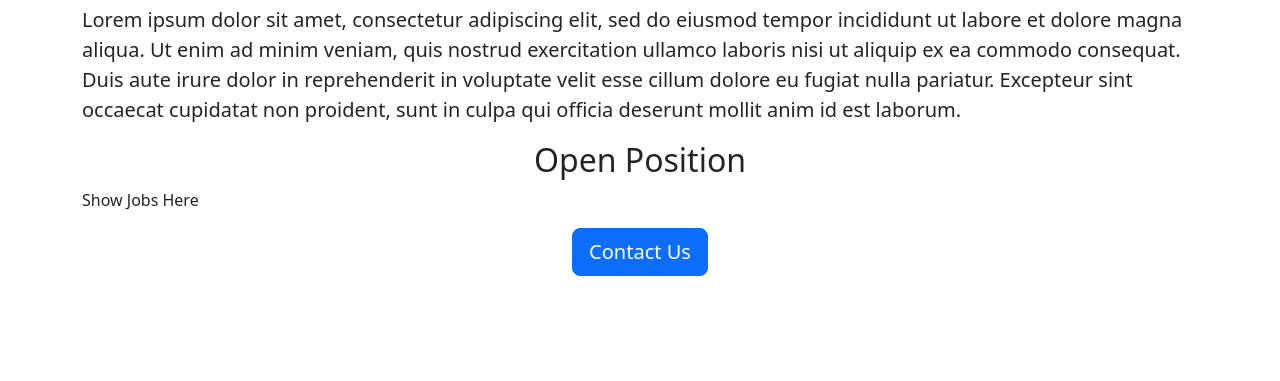
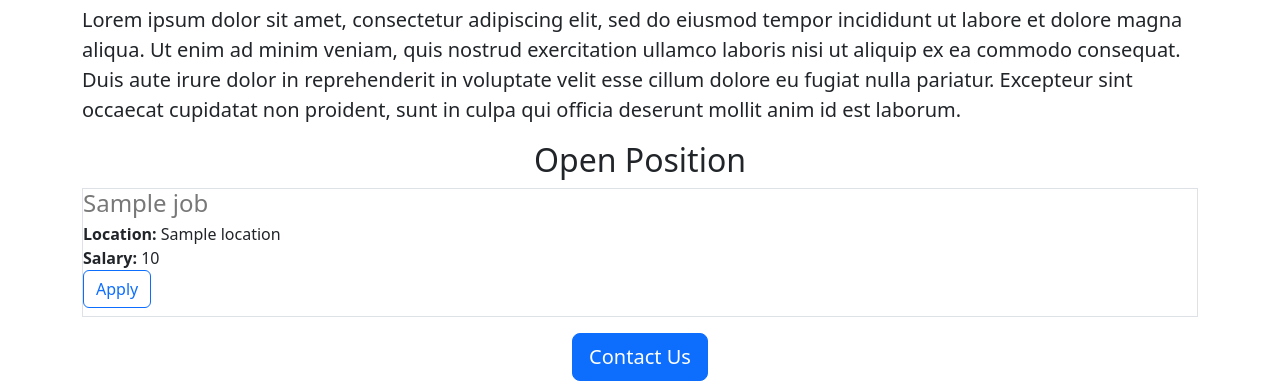
Before and after one commit to chhitz007/jovian-careers---website, a Flask app: template templates/home.html in a window 1280 px wide. Shown: the part 841-1222 px from the top of the page. Before the commit the page ends 1117 px from the top, so only its background shows below. Run offline with Flask 3, Linux system fonts and the light colour scheme; the template is opened without the code that fills it: most values are stand-ins (such as "Sample title", 1, 10 or a date in 2020).

Commit message:
some changes

```diff
--- a/templates/home.html
+++ b/templates/home.html
@@ -22,13 +22,17 @@
      <h2 class="text-center"> About Jovian </h2>
 
      <p class = "lead"> Lorem ipsum dolor sit amet, consectetur adipiscing elit, sed do eiusmod tempor incididunt ut labore et dolore magna aliqua. Ut enim ad minim veniam, quis nostrud exercitation ullamco laboris nisi ut aliquip ex ea commodo consequat. Duis aute irure dolor in reprehenderit in voluptate velit esse cillum dolore eu fugiat nulla pariatur. Excepteur sint occaecat cupidatat non proident, sunt in culpa qui officia deserunt mollit anim id est laborum.
+ </p>
 
 
-     </p>
      <h2 class="text-center"> Open Position </h2>
 
 
-     <p> Show Jobs Here</p>
+     <div>
+       {% for job in jobs %}
+         {%  include 'jobitem.html' %}
+       {% endfor %}
+     </div>
 
 
 
--- /dev/null
+++ b/templates/jobitem.html
@@ -0,0 +1,21 @@
+
+ <div  class = "border bottom " style = "margin-bottom:16px; padding-bottom:8px">
+
+   <h4
+     style= "color:rgb(120,120,120); margin-bottom:4px;">
+     {{job['title']}}
+   </h4>
+
+
+
+ <div>
+   <b> Location: </b> {{job['location']}}
+ </div>
+
+
+ <div>
+   <b> Salary: </b> {{job['salary']}}
+ </div>
+
+   <button type="button" class="btn btn-outline-primary">Apply</button>
+ </div>
```
